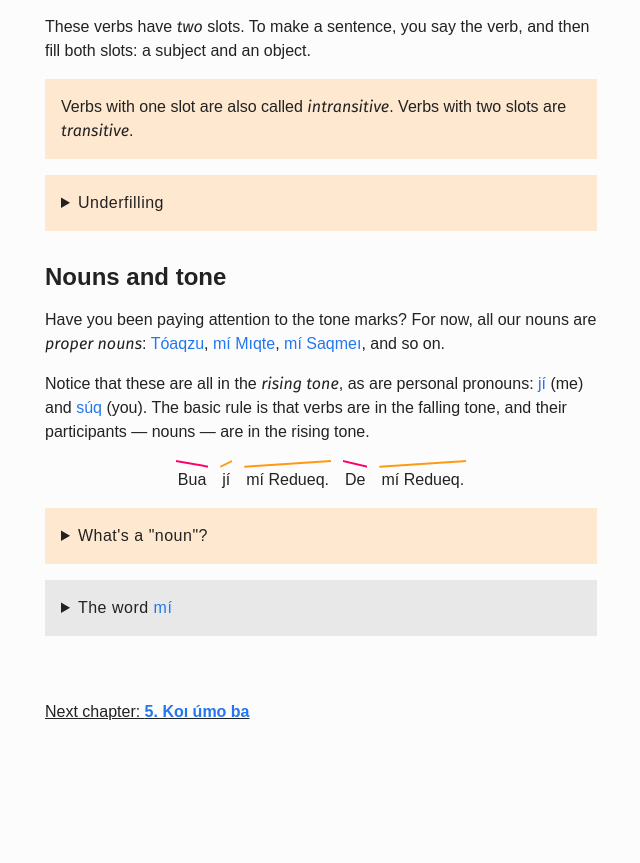
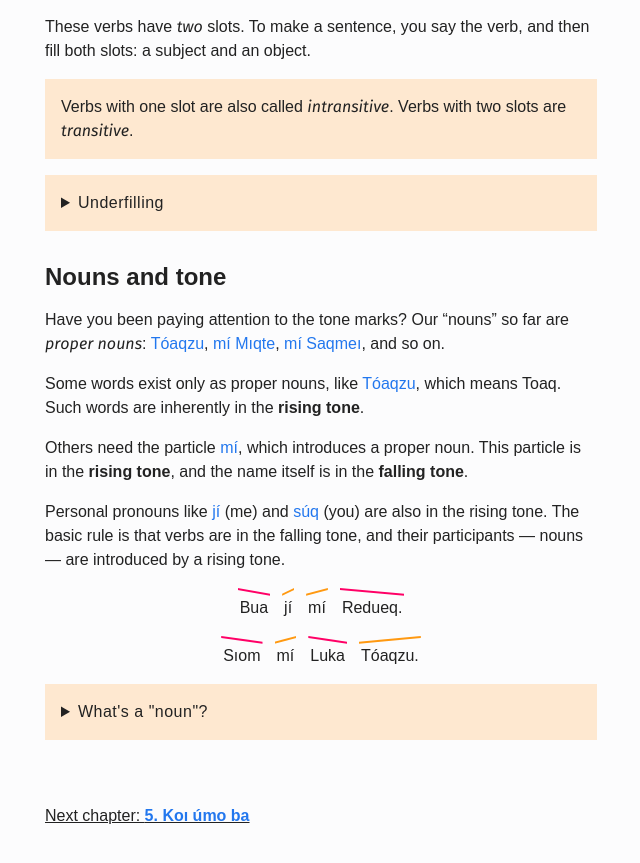
Before and after one commit to laqme/koitieq, a Jekyll site: the page built from _chapters/04-basics.md, in a window 1280 px wide and 900 px high, scrolled down 2663 px. Shown: the top 863 px of the window, without its empty margins (51-691 px from the left). Built offline with Jekyll 4.4.1, drawn with Linux system fonts in a browser that asks for light colours; some web fonts are replaced; before the commit the page ends 3459 px from its top, so only the background shows below that.

Commit message:
Teach Delta mí

```diff
--- a/_chapters/04-basics.md
+++ b/_chapters/04-basics.md
@@ -167,12 +167,19 @@ In Toaq, you're not allowed to "underfill" a verb. _Tıjuı jí_{:.t} is not a v
 
 ## Nouns and tone
 
-Have you been paying attention to the tone marks? For now, all our nouns are _proper nouns_: _Tóaqzu_{:.t}, _mí Mıqte_{:.t}, _mí Saqmeı_{:.t}, and so on.
+Have you been paying attention to the tone marks? Our "nouns" so far are _proper nouns_: _Tóaqzu_{:.t}, _mí Mıqte_{:.t}, _mí Saqmeı_{:.t}, and so on.
 
-Notice that these are all in the *rising tone*, as are personal pronouns: _jí_{:.t} (me) and _súq_{:.t} (you). The basic rule is that verbs are in the falling tone, and their participants --- nouns --- are in the rising tone.
+Some words exist only as proper nouns, like _Tóaqzu_{:.t}, which means Toaq. Such words are inherently in the **rising tone**.
+
+Others need the particle _mí_{:.t}, which introduces a proper noun. This particle is in the **rising tone**, and the name itself is in the **falling tone**.
+
+Personal pronouns like _jí_{:.t} (me) and _súq_{:.t} (you) are also in the rising tone. The basic rule is that verbs are in the falling tone, and their participants --- nouns --- are introduced by a rising tone.
 
 {:.tone-figure}
-_Bua_{:.t1} _jí_{:.t2} _mí Redueq._{:.t2} _De_{:.t1} _mí Redueq._{:.t2}
+_Bua_{:.t1} _jí_{:.t2} _mí_{:.t2} _Redueq._{:.t1}
+
+{:.tone-figure}
+_Sıom_{:.t1} _mí_{:.t2} _Luka_{:.t1} _Tóaqzu._{:.t2}
 
 <details class="aside grammar" markdown="1">
 <summary>What's a "noun"?</summary>
@@ -182,12 +189,3 @@ We'll call anything that can fill a verb slot a "noun", in this textbook. This i
 Linguists might call them something like "argument phrases." When being more proper, Toaqologists call them [noun forms](https://toaq.me/Noun_form), or _aqmı_{:.t}.
 
 </details>
-
-<details class="aside history" markdown="1">
-<summary>The word <em class="t">mí</em></summary>
-
-If you've learned some Toaq before, you may know that the official Toaq Delta way to refer to things by name in Toaq is _mí **name**{:.v}_{:.t}. This still works fine!
-
-In this textbook, we adopt the convention that the rising tone makes _variable names_, and that there's no real difference between a proper name in the real world and a variable name in the logic world. So, _mí Mıqte_{:.t} refers to Lucas's new friend because of some _context_ that that name is used in, just like how pronouns refer to the right thing in their own, smaller context.
-
-</details>
```
